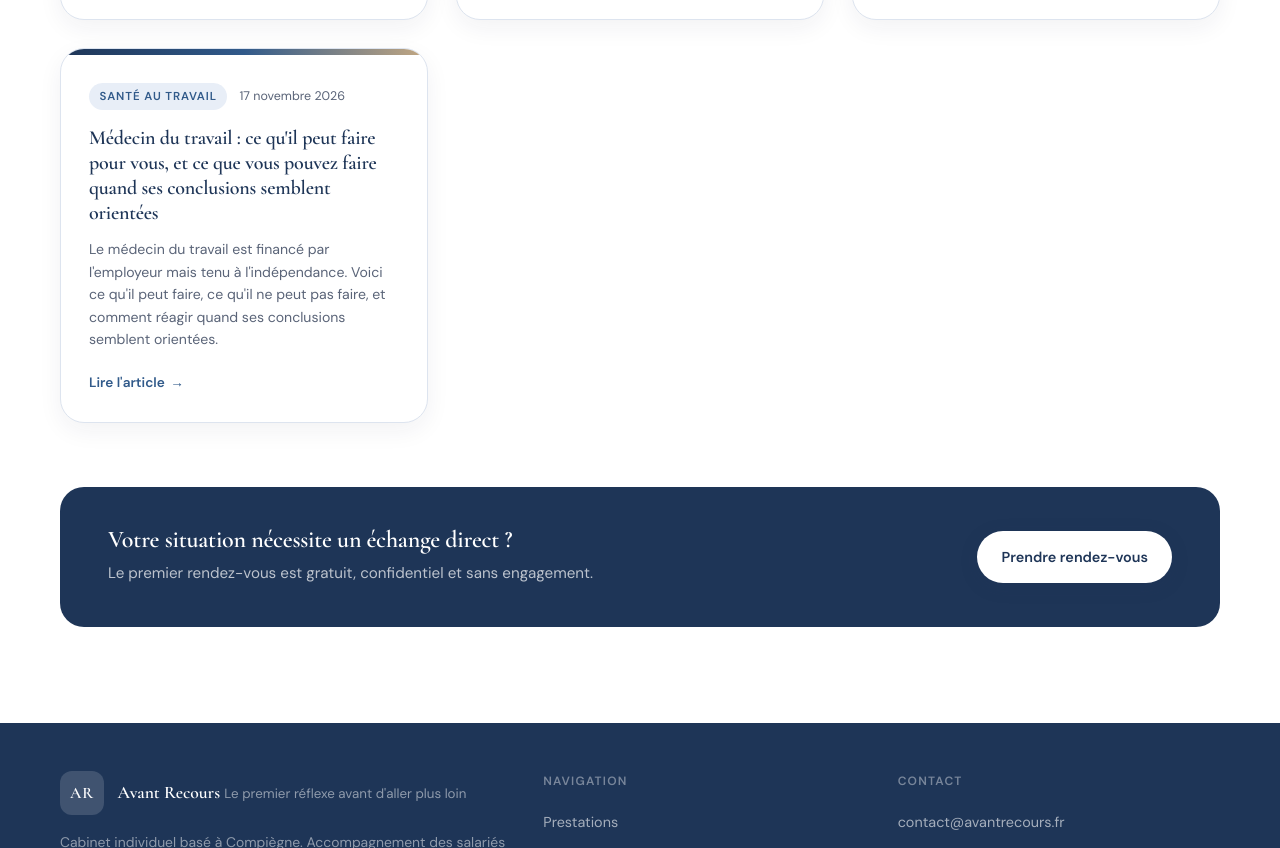
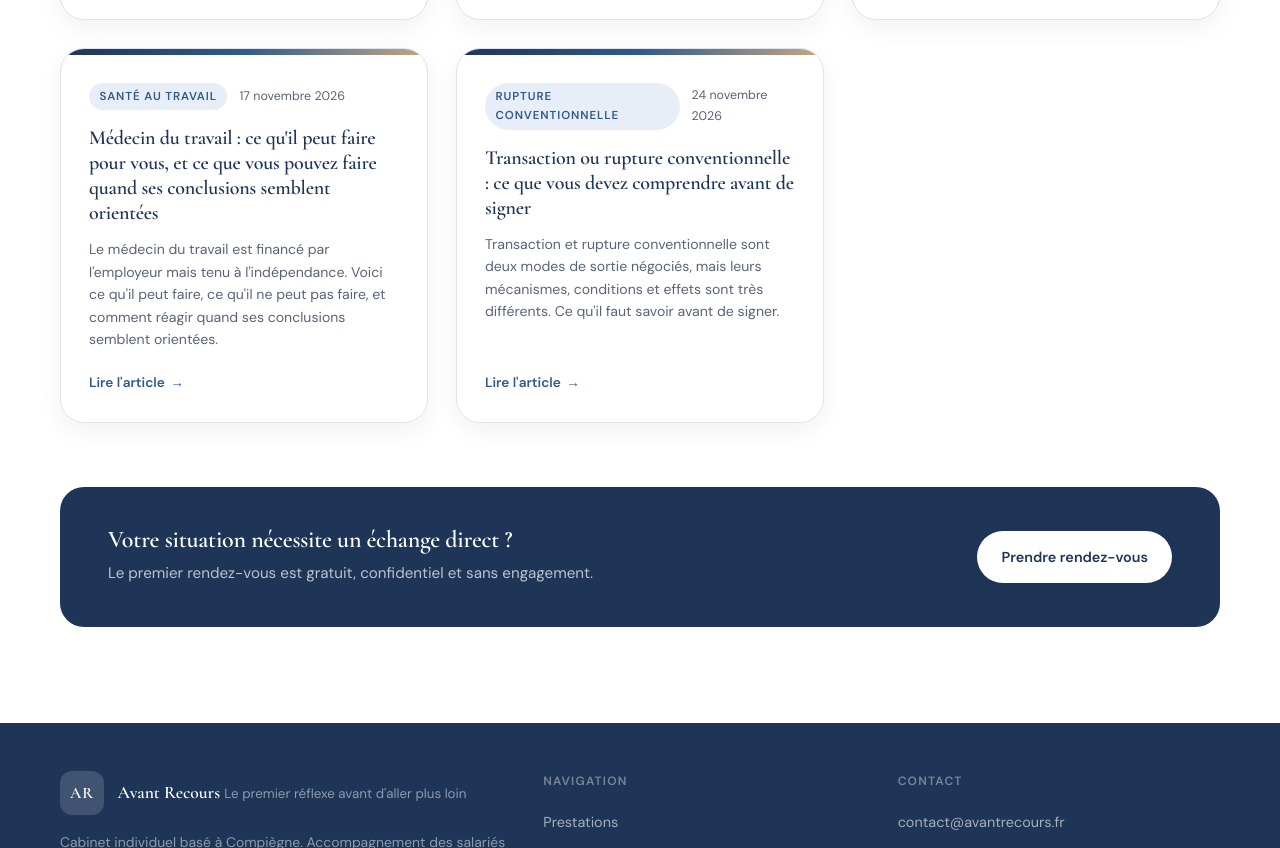
Before and after one commit to fabricezamia-ops/avantrecours-site, a plain HTML site: page blog/index.html in a window 1280 px wide. Shown: the part 4234-5082 px from the top of the page. Drawn offline with nearby package versions, Linux system fonts and the light colour scheme.

Commit message:
Add new article entry for transaction vs rupture conventionnelle

```diff
--- a/blog/index.html
+++ b/blog/index.html
@@ -659,6 +659,15 @@
   date: "2026-11-17",
   featured: false
   },
+  {
+  slug: "transaction-vs-rupture-conventionnelle",
+  titre: "Transaction ou rupture conventionnelle : ce que vous devez comprendre avant de signer",
+  extrait: "Transaction et rupture conventionnelle sont deux modes de sortie négociés, mais leurs mécanismes, conditions et effets sont très différents. Ce qu'il faut savoir avant de signer.",
+  categorie: "rupture",
+  categorieLabel: "Rupture conventionnelle",
+  date: "2026-11-24",
+  featured: false
+  },
   ];
 
     // ---- RENDER ----
```
